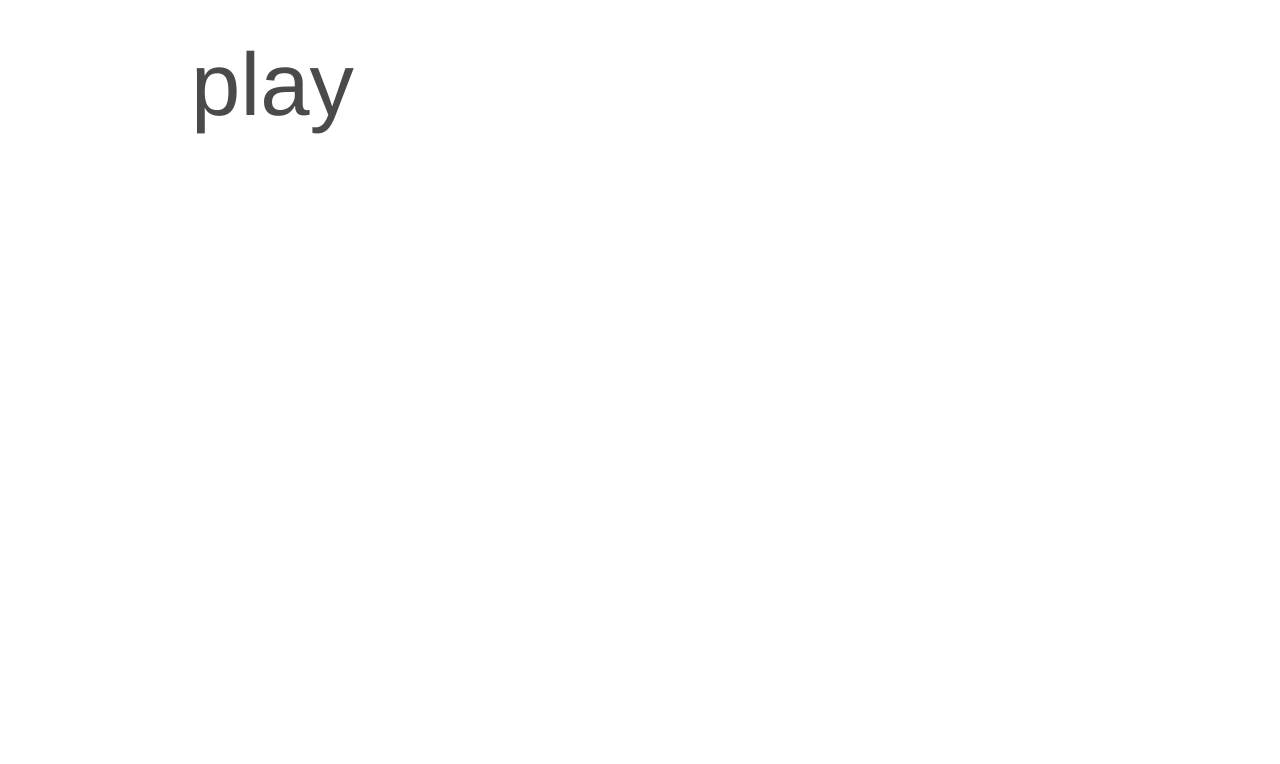
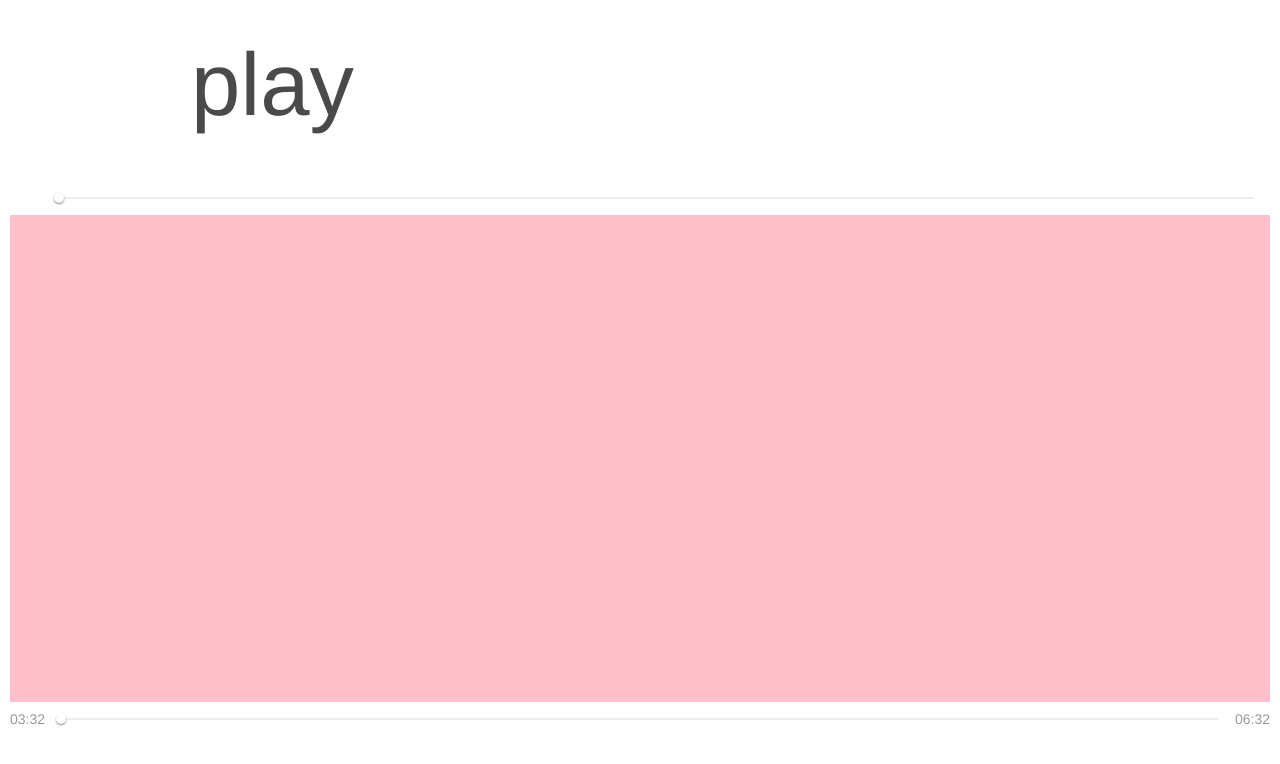
Before and after one commit to mingyuLi97/music, a Vue app: page /play in a window 1280 px wide. Shown: the top 764 px of the page. Built offline with nearby package versions, Linux system fonts and the light colour scheme.

Commit message:
音乐播放界面样式

```diff
--- a/public/index.html
+++ b/public/index.html
@@ -11,7 +11,7 @@
     <noscript>
       <strong>We're sorry but <%= htmlWebpackPlugin.options.title %> doesn't work properly without JavaScript enabled. Please enable it to continue.</strong>
     </noscript>
-    <script src="http://at.alicdn.com/t/font_2022457_ntya61hf1na.js"></script>
+    <script src="http://at.alicdn.com/t/font_2022457_ywit4gsp1rb.js"></script>
     <div id="app"></div>
     <!-- built files will be auto injected -->
   </body>
--- a/src/components/PlayBar.vue
+++ b/src/components/PlayBar.vue
@@ -7,7 +7,7 @@
       <span>{{curSong.name}}</span>
       <span>喜欢你是我独家的记忆</span>
     </div>
-    <div class="control" @click.stop="changePlayState">
+    <div class="control" @click.stop="setPlayState(!playState)">
       <svg class="icon" aria-hidden="true">
         <use xlink:href="#icon-zanting" v-if="playState"></use>
         <use xlink:href="#icon-ai23" v-else></use>
@@ -61,9 +61,6 @@ export default {
   },
   methods:{
     ...mapMutations(['setPlayState']),
-    changePlayState(){
-      this.setPlayState(!this.playState);
-    },
     play(){
       this.playStatus = !this.playStatus;
       console.log('play');
--- a/src/components/common/BackBar.vue
+++ b/src/components/common/BackBar.vue
@@ -1,5 +1,5 @@
 <template>
-  <div class="back-bar-wrap">
+  <div class="back-bar-wrap" @click="$router.go(-1)">
     <svg class="icon" aria-hidden="true">
       <use xlink:href="#icon-icon-test"></use>
     </svg>
--- a/src/model/playMode.js
+++ b/src/model/playMode.js
@@ -1,5 +1,5 @@
 export const playMode = {
   sequence: 0,
-  loop: 1,
+  singleCycle: 1,
   random: 2
 };
--- a/src/store/mutations.js
+++ b/src/store/mutations.js
@@ -34,5 +34,11 @@ export default {
    */
   setPlayState(state, playState){
     state.playState = playState;
+  },
+  /**
+   * @method 设置播放器音量
+   */
+  setVolume(state, volume){
+    state.volume = volume;
   }
 };
--- a/src/store/state.js
+++ b/src/store/state.js
@@ -12,6 +12,8 @@ export default {
   // 播放列表
   playList: [],
   // 播放状态
-  playState: false
+  playState: false,
+  // 音量
+  volume: 0
 
 };
--- a/src/views/Play.vue
+++ b/src/views/Play.vue
@@ -1,29 +1,172 @@
 <template>
-  <div>
+  <div class="play-container">
     <back-bar>
       play
     </back-bar>
+
+    <div class="play-wrap">
+      <!-- 声音控制 -->
+      <div class="vol-bar">
+        <svg class="icon" aria-hidden="true">
+          <use xlink:href="#icon-shengyin" ></use>
+        </svg>
+        <van-slider
+          v-model="volVal"
+          @change="onChange"
+          button-size="10"
+          active-color="#fa2800"
+        />
+      </div>
+
+      <!--  歌词-->
+      <div class="lyric">
+
+      </div>
+
+      <!--  歌曲进度 -->
+      <div class="progress-bar">
+        <span>03:32</span>
+        <van-slider
+          v-model="volVal"
+          @change="onChange"
+          button-size="10"
+          active-color="#cccccc"
+        />
+        <span>06:32</span>
+      </div>
+
+      <!-- 控制 -->
+      <div class="control-bar">
+        <!-- 模式 -->
+        <div @click="setPlayMode((mode+1) % 3)">
+          <!-- playMode.sequence -->
+          <svg class="icon" aria-hidden="true" v-show="mode === 0">
+            <use xlink:href="#icon-xunhuan"></use>
+          </svg>
+          <!-- playMode.singleCycle -->
+          <svg class="icon" aria-hidden="true" v-show="mode === 1">
+            <use xlink:href="#icon-danquxunhuan"></use>
+          </svg>
+          <!-- playMode.random -->
+          <svg class="icon" aria-hidden="true" v-show="mode === 2">
+            <use xlink:href="#icon-suijibofang"></use>
+          </svg>
+        </div>
+
+        <!--  上一曲 -->
+        <svg class="icon" aria-hidden="true">
+          <use xlink:href="#icon-shangyiqu101"></use>
+        </svg>
+
+        <!-- 播放/暂停 -->
+        <div @click.stop="setPlayState(!playState)">
+          <svg class="icon" aria-hidden="true" v-show="playState">
+            <use xlink:href="#icon-bofangsanjiaoxing" ></use>
+          </svg>
+
+          <svg class="icon" aria-hidden="true" v-show="!playState">
+            <use xlink:href="#icon-zanting" ></use>
+          </svg>
+        </div>
+
+        <!-- 下一曲 -->
+        <svg class="icon" aria-hidden="true">
+          <use xlink:href="#icon-xiayiqu101"></use>
+        </svg>
+
+        <!-- 播放列表 -->
+        <svg class="icon" aria-hidden="true">
+          <use xlink:href="#icon-list" ></use>
+        </svg>
+      </div>
+    </div>
 
   </div>
 </template>
 
 <script>
 import BackBar from '@/components/common/BackBar';
-import { mapGetters} from 'vuex';
+import {mapState, mapGetters, mapMutations} from 'vuex';
+import {playMode} from '@/model/playMode';
 export default {
   components:{
     BackBar
   },
   data() {
     return {
-
+      // volVal: 0
     };
   },
   computed:{
-    ...mapGetters(['curSong'])
+    ...mapState(['playState', 'mode', 'volume']),
+    ...mapGetters(['curSong']),
+    volVal:{
+      get(){
+        return this.volume;
+      },
+      set(val){
+        this.setVolume(val);
+      }
+    }
+  },
+  methods:{
+    ...mapMutations(['setPlayState', 'setPlayMode', 'setVolume']),
+    onChange(){
+      console.log('onChange');
+    }
   }
 };
 </script>
 
-<style scoped>
+<style lang='scss' scoped>
+.play-container{
+  display: flex;
+  flex-direction: column;
+  height: 100vh;
+}
+.play-wrap{
+  flex: 1;
+  display: flex;
+  flex-direction: column;
+  justify-content: space-between;
+  padding: 10px;
+  .vol-bar{
+    display: flex;
+    align-items: center;
+    svg{
+      color: #999999;
+      font-size: 24px;
+      margin-left: 10px;
+    }
+    .van-slider{
+      margin: 16px;
+    }
+  }
+
+  .lyric{
+    flex: 1;
+    background-color: pink;
+  }
+
+  .progress-bar{
+    display: flex;
+    justify-content: space-between;
+    align-items: center;
+    span{
+      font-size: 14px;
+      color: #999999;
+    }
+    .van-slider{
+      margin: 16px;
+    }
+  }
+
+  .control-bar{
+    display: flex;
+    justify-content: space-around;
+    align-items: center;
+    font-size: 30px;
+    margin: 10px 0;
+  }
+}
 </style>
```
